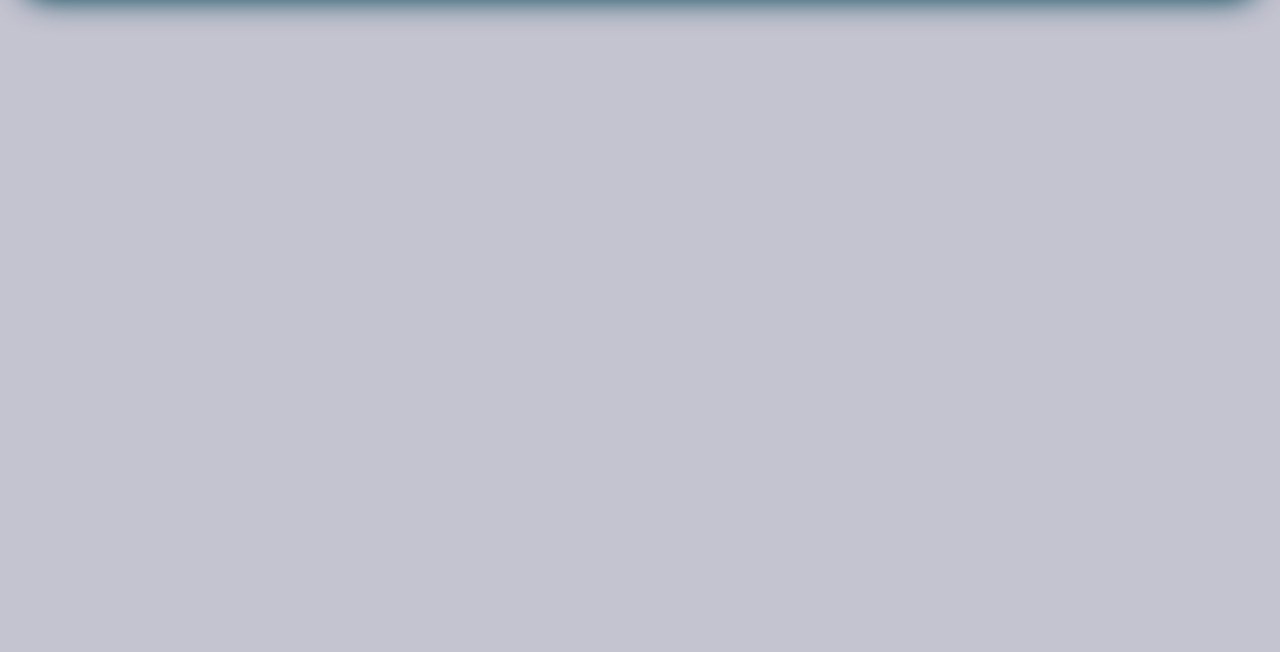
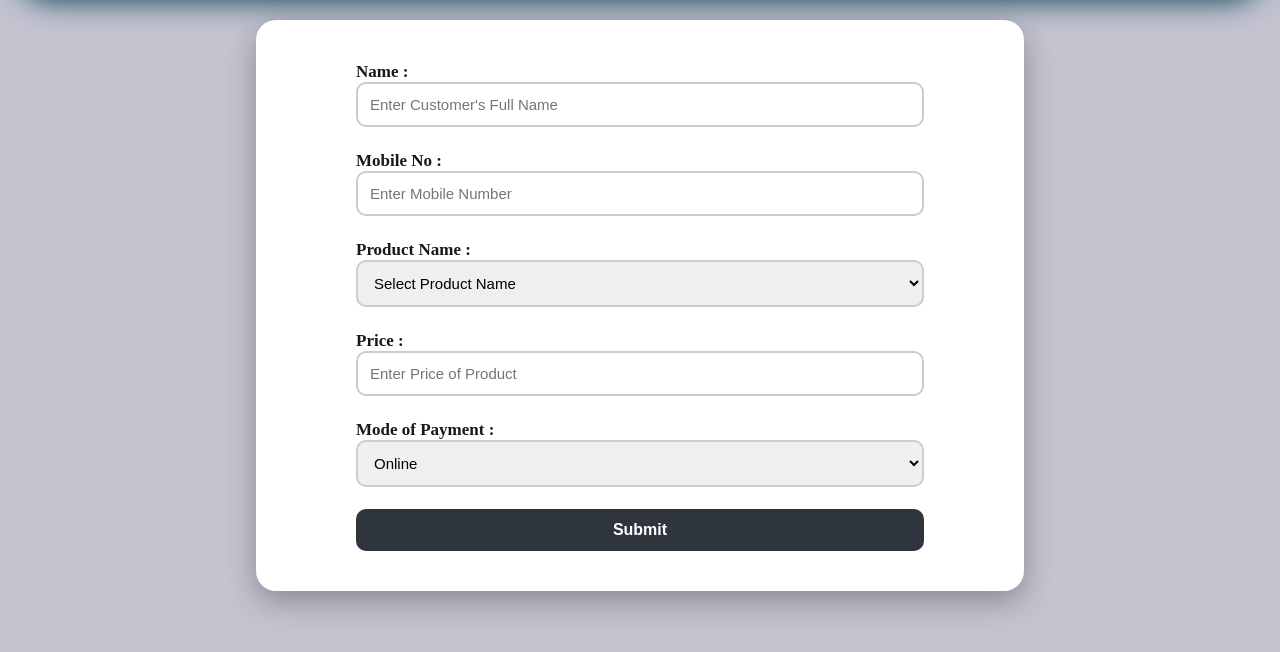
Before and after one commit to Pathan-Irfan8007/Billing-System, a website: page public/index.html in a window 1280 px wide. Shown: the part 80-732 px from the top of the page. Drawn offline with Linux system fonts and the light colour scheme.

Commit message:
Main Section

```diff
--- a/public/index.html
+++ b/public/index.html
@@ -19,5 +19,39 @@
         </div>
     </nav>
 
+    <main>
+        <div class="container">
+
+            <form action="">
+
+                <label for="name">Name : </label><br>
+                <input type="text" name="name" id="name" class="input-data" placeholder="Enter Customer's Full Name" required><br><br>
+
+                <label for="mob">Mobile No : </label><br>
+                <input type="tel" name="mob" id="mob" maxlength="10" pattern="[0-9]{10}" class="input-data" placeholder="Enter Mobile Number" required><br><br>
+
+                <label for="product">Product Name :</label><br>
+                <select name="product-name" id="product" class="input-data" required>
+                    <option selected disabled>Select Product Name</option>
+                    <option value="op-1">op-1</option>
+                    <option value="op-2">op-2</option>
+                    <option value="op-3">op-3</option>
+                    <option value="op-4">op-4</option>
+                </select><br><br>
+
+                <label for="price">Price : </label><br>
+                <input type="number" name="price" id="price" class="input-data" placeholder="Enter Price of Product" required><br><br>
+
+                <label for="mode">Mode of Payment : </label><br>
+                <select name="mode" id="mode" class="input-data">
+                    <option value="online" selected>Online</option>
+                    <option value="Cash">Cash</option>
+                </select><br><br>
+
+                <button type="submit" id="submit" value="submit">Submit</button>
+            </form>
+        </div>
+    </main>
+
 </body>
 </html>
--- a/public/style.css
+++ b/public/style.css
@@ -46,3 +46,63 @@ nav ul li a{
     font-size: 30px;
     font-weight: 900;
 }
+
+main{
+    display: flex;
+    justify-content: center;
+}
+
+form{
+    width: 100%;
+}
+
+.container{
+    display: flex;
+    width: 60vw;
+    padding-top: 50px;
+    font-size: larger;
+    padding: 40px 100px 40px 100px;
+    background-color: white;
+    border-radius: 20px;
+    box-shadow: 0px 10px 30px rgba(0,0,0,0.3);
+}
+
+label{
+    font-size: 17px;
+    color: rgb(29, 22, 22);
+    font-weight: bold;
+}
+
+.input-data{
+    width: 100%;
+    padding: 12px;
+    /* margin-top: 8px;
+    margin-bottom: 20px; */
+    border: 2px solid #ccc;
+    border-radius: 10px;
+    outline: none;
+    transition: 0.3s;
+    font-size: 15px;
+}
+
+#submit{
+    width: 100%;
+    padding: 12px;
+    border: none;
+    border-radius: 10px;
+    background-color: #2e353d;
+    color: white;
+    font-size: 16px;
+    cursor: pointer;
+    transition: 0.3s;
+    font-weight: bolder;
+}
+
+#submit:hover{
+    background-color: #2e353d;
+    transform: scale(1.03);
+}
+
+.input-data:hover{
+    box-shadow: 5px 5px 10px rgb(85, 104, 110);
+}
```
